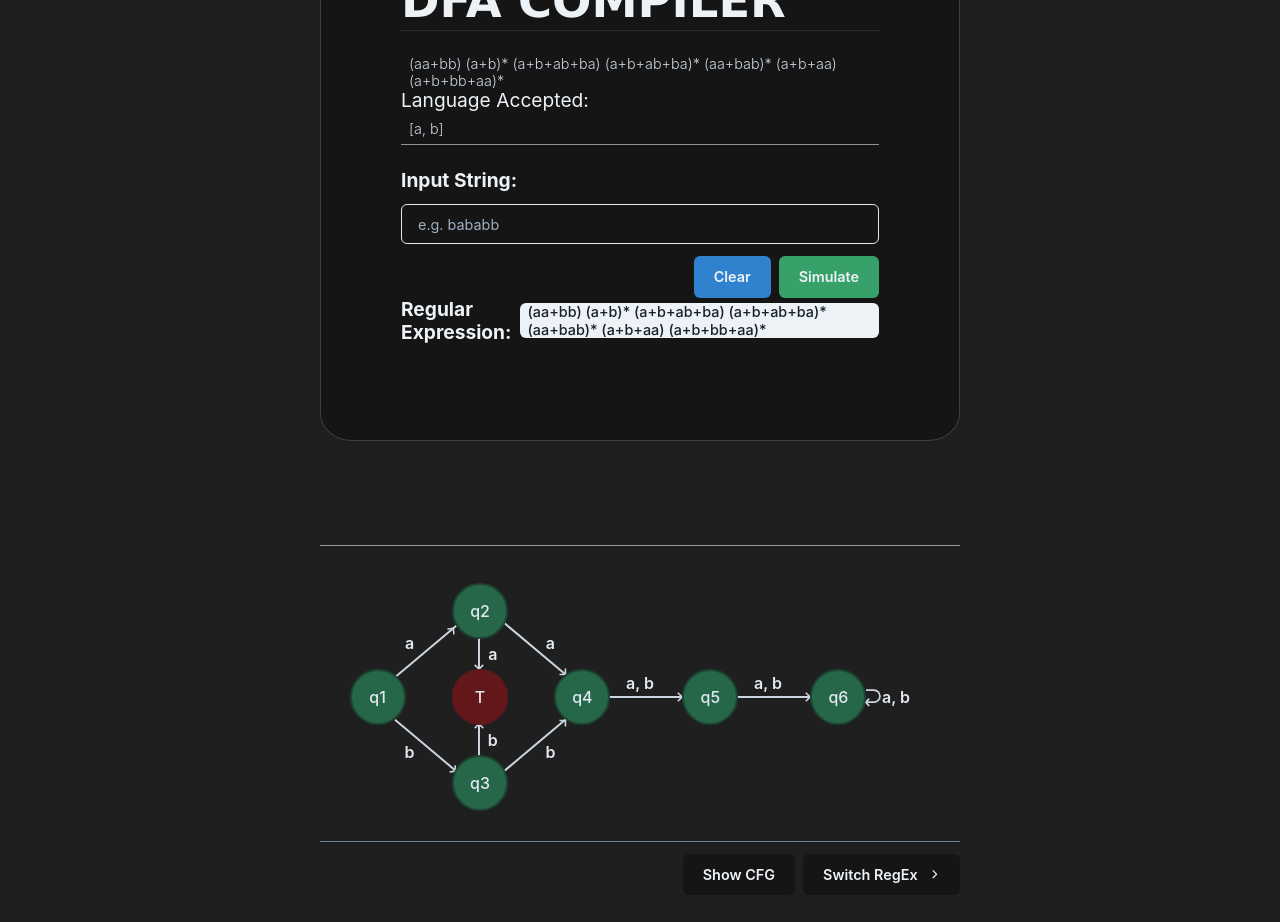
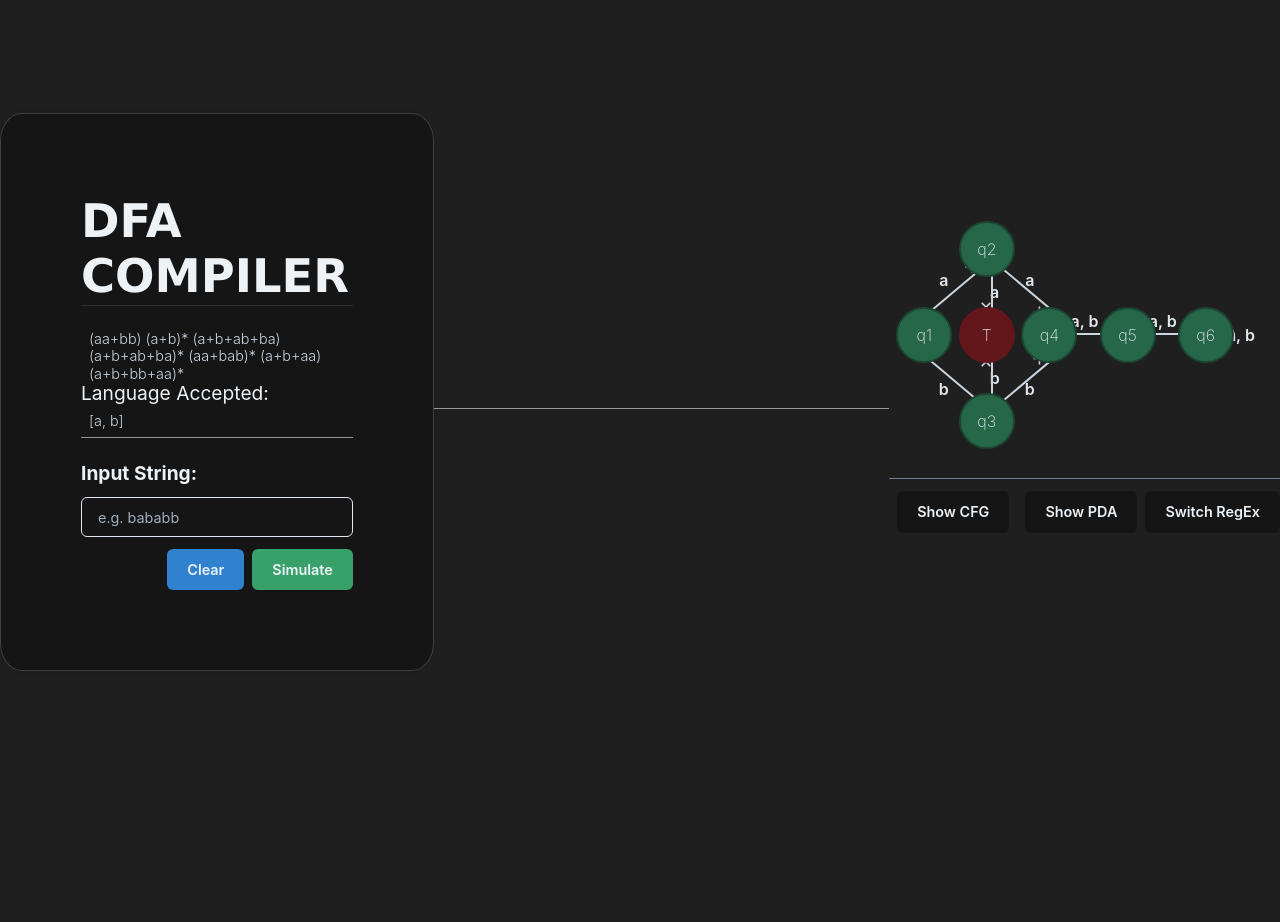
Before and after one commit to 20thmarcus/DFASimulator, a Next.js app: page / in a window 1280 px wide. Shown: the top 922 px of the page. After the commit the page ends 800 px from the top, so only its background shows below. Built offline with nearby package versions, Linux system fonts and the light colour scheme.

Commit message:
fourthver

```diff
--- a/components/Main.js
+++ b/components/Main.js
@@ -195,7 +195,7 @@ const Main = () => {
   return (
     /* This will show how the ui is being presented. */
     <Flex
-      direction={["column", "column", "column", "column", "column", "row"]}
+      direction={["row"]}
       align="center"
     >
       <LeftBox
--- a/components/components/LeftBox.js
+++ b/components/components/LeftBox.js
@@ -27,7 +27,7 @@ const LeftBox = ({
     <>
       {/*possibly for the box testing and simulate */}
       <Box
-        w={["20em", "20em", "40em", "40em", "40em", "40em"]}
+        w={["20em", "20em", "40em", "40em", "40em", "35em"]}
         mr={[0, 0, 0, 0, 0, 24]}
         mt={[14, 14, 16, 16, 16, 20]} //Changed to 20 from 0
         mb={[16, 16, 20, 20, 20, 10]} //Changed to 10 from 20
@@ -70,27 +70,7 @@ const LeftBox = ({
               <Heading>Input String:</Heading>
               <Flex align="center">
               <Flex justifyContent="flex-end"> {/* Wrap Button inside Flex */}
-                {data && (
-                  <Button
-                    variant="data"
-                    rightIcon={
-                      data.result == "Valid" ? (
-                        <Box color="green.300">
-                          string is Valid!
-                        </Box>
-                      ) : (
-                        data.result == "Invalid" && (
-                          <Box color="red.400">
-                            string is Invalid!
-                          </Box>
-                        )
-                      )
-                    }
-                    justify="flex-end"
-                  >
-                    {data.result}
-                  </Button>
-                )}
+
                 </Flex>
               </Flex>
 
@@ -132,7 +112,7 @@ const LeftBox = ({
             </Flex>
 
             {/* DIVIDER OF LEFT CONTAINER */}
-            <Flex
+            {/* <Flex
               align="center"
               direction={["column", "column", "row", "row", "row", "none"]}
               display={["flex", "flex", "flex", "flex", "flex", "none"]}
@@ -150,7 +130,7 @@ const LeftBox = ({
               align="center"
             >
 
-            </Flex>
+            </Flex> */}
           </form>
         </Box>
       </Box>
--- /dev/null
+++ b/components/components/PDA.js
@@ -0,0 +1,62 @@
+import {
+  Box,
+  VStack,
+  Button,
+  Popover,
+  PopoverTrigger,
+  PopoverContent,
+  PopoverHeader,
+  PopoverBody,
+  PopoverArrow,
+  PopoverCloseButton,
+} from "@chakra-ui/react";
+
+const PDA = ({ prob2 }) => {
+  return (
+    <>
+      <Popover isLazy placement="top">
+        <PopoverTrigger>
+          <Button
+            mx="2"
+            bg="#151515"
+            color="gray.100"
+            _hover={{ bg: "blue.700" }}
+          >
+            Show PDA
+          </Button>
+        </PopoverTrigger>
+        <PopoverContent
+          maxW={["17em", null, "16em", null, null, "80em"]}
+          _focus=""
+          bg="#151515"
+          fontSize={["0.7em", "0.7em", "0.9em"]}
+        >
+          <PopoverArrow />
+          <PopoverCloseButton />
+          <PopoverHeader fontWeight="semibold" color="gray.100">
+            Pushdown Automata
+          </PopoverHeader>
+          <PopoverBody align="center">
+            {!prob2 ? (
+              <VStack>
+
+                <Box>
+                  <img src="/views/PDA1.jpg"></img>
+                </Box>
+              </VStack>
+            ) : (
+              <VStack>
+                <Box>
+                  <img src="/views/PDA2.jpg"></img>
+                </Box>
+                {/* Add more images as needed */}
+              </VStack>
+            )}
+          </PopoverBody>
+        </PopoverContent>
+      </Popover>
+    </>
+  );
+};
+
+export default PDA;
--- a/components/components/RightBox.js
+++ b/components/components/RightBox.js
@@ -3,6 +3,9 @@ import { CgChevronRight } from "react-icons/cg";
 import FirstDFA from "../DFA/FirstDFA";
 import SecondDFA from "../DFA/SecondDFA";
 import CFG from "./CFG";
+import PDA from "./PDA";
+
+
 
 const RightBox = ({
   prob2,
@@ -41,18 +44,23 @@ const RightBox = ({
           justify={["flex-end", null, "flex-end", null, null, "space-between"]}
         >
 
+
+
           <Flex>
             <CFG prob2={prob2} />
+            <PDA prob2={prob2} />
+
             <Button
               disabled={simulating}
               onClick={handleSwitch}
-              rightIcon={<CgChevronRight />}
+
               bg="#151515"
               color="gray.100"
               _hover={{ bg: "blue.700" }}
             >
               Switch RegEx
             </Button>
+
 
           </Flex>
         </Flex>
--- a/pages/index.js
+++ b/pages/index.js
@@ -7,7 +7,7 @@ export default function Home() {
   return (
     <>
       <Head>
-        <title>DFA Simulator</title>
+        <title>DFA Compiler</title>
         <meta name="description" content="Generated by create next app" />
         <link rel="icon" href="/favicon.ico" />
       </Head>
--- a/styles/badgeStyles.js
+++ b/styles/badgeStyles.js
@@ -6,6 +6,7 @@ export const Badge = {
     node: {
       bg: "green.700",
       color: ["gray.200", null, "gray.200"],
+
 
       // h: ["2em", "2em", "3.5em", "3.5em"],
       h: "3.5em",
@@ -26,7 +27,7 @@ export const Badge = {
 
       textTransform: "none",
       fontSize: ["0.6em", "0.6em", "1em", "1em", "1em", "1.1em"],
-      fontWeight: "500",
+      fontWeight: "200",
     },
   },
   variants: {
```
Also changed, not shown: public/views/PDA1.jpg (added), public/views/PDA2.jpg (added).
